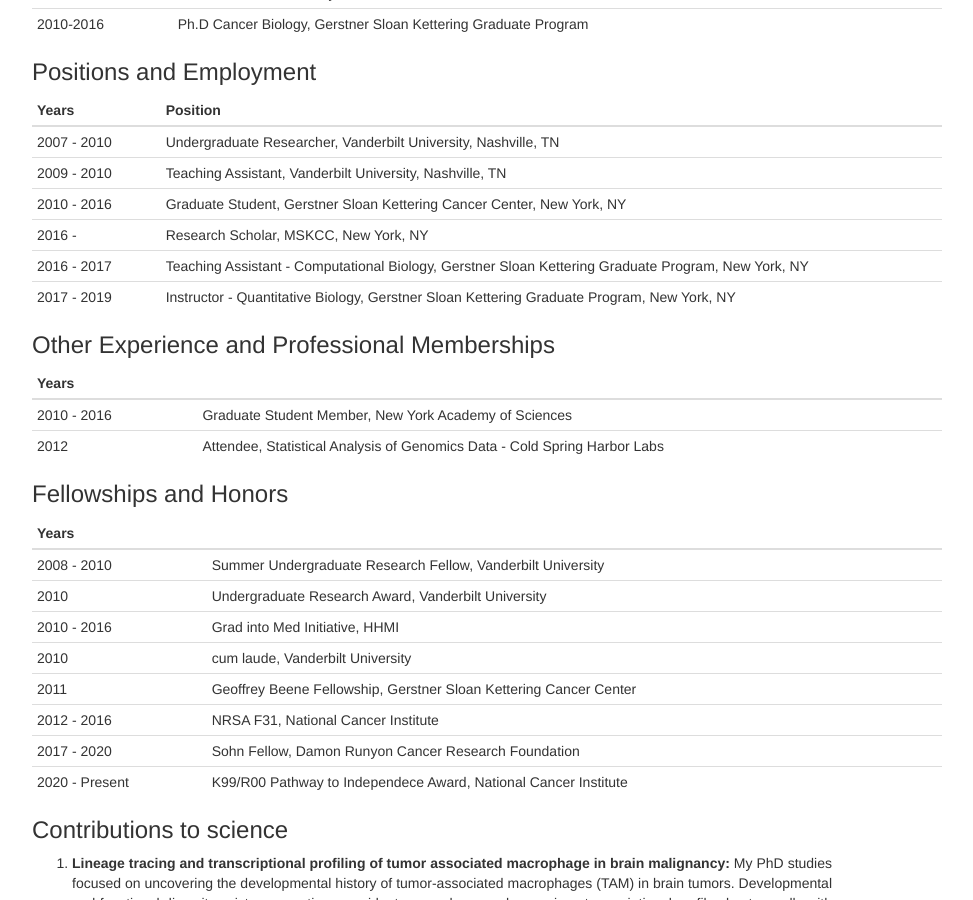
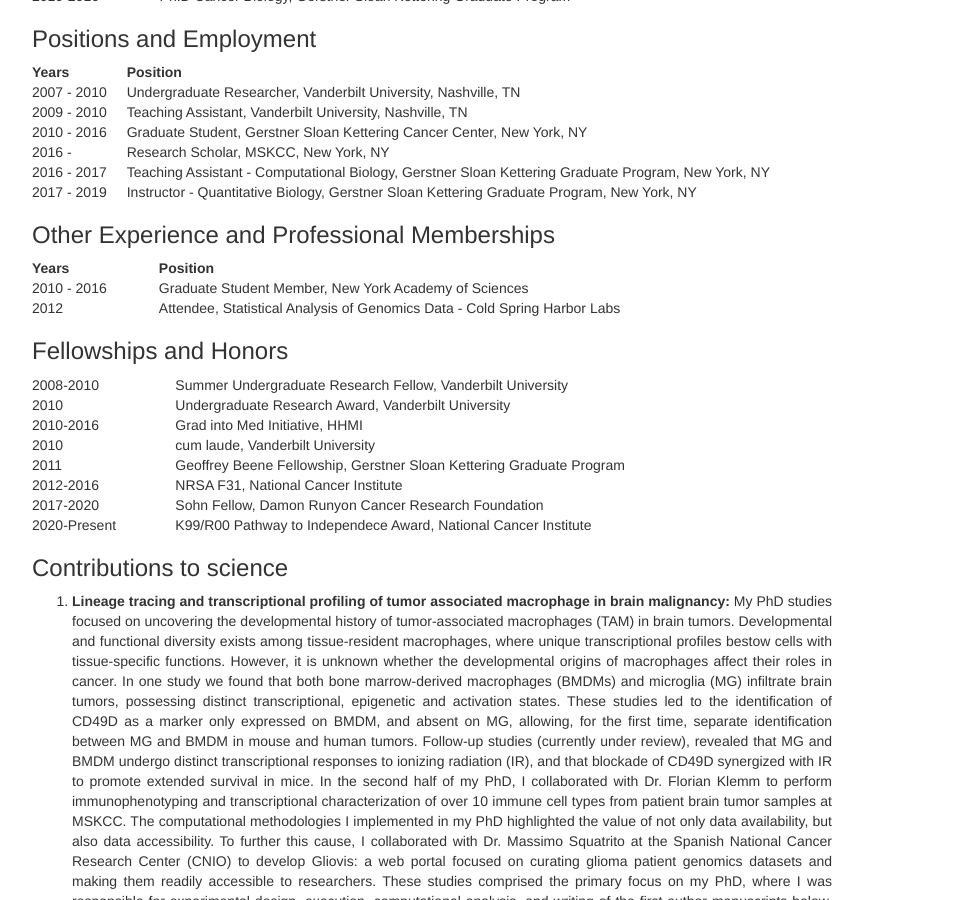
Before and after one commit to bowmanr/bowmanr.github.io, a Jekyll site: the page _pages/cv.html, which Jekyll copies as it is, in a window 1280 px wide and 900 px high, scrolled down 759 px. Shown: the whole window, without its empty margins (153-1126 px from the left). Built offline with Jekyll 4.4.1, drawn with Linux system fonts in a browser that asks for light colours.

Commit message:
html version of tables

```diff
--- a/_pages/cv.html
+++ b/_pages/cv.html
@@ -377,138 +377,196 @@ My long-term goal is to lead an independent research group studying mechanisms d
 </div>
 <div id="education" class="section level3">
 <h3>Education</h3>
-<table>
-<thead>
-<tr class="header">
-<th>Years</th>
-<th>Degree</th>
+<table style="width:100%">
+<tr style="text-align:left">
+<th>
+Years
+</th>
+<th>
+Degree
+</th>
 </tr>
-</thead>
-<tbody>
-<tr class="odd">
-<td>2006-2010</td>
-<td>B.A. Vanderbilt University</td>
+<tr>
+<td>
+2006-2010
+</td>
+<td>
+B.A. Vanderbilt University
+</td>
 </tr>
-<tr class="even">
-<td>2010-2016</td>
-<td>Ph.D Cancer Biology, Gerstner Sloan Kettering Graduate Program</td>
+<tr>
+<td>
+2010-2016
+</td>
+<td>
+Ph.D Cancer Biology, Gerstner Sloan Kettering Graduate Program
+</td>
 </tr>
-</tbody>
 </table>
 </div>
 <div id="positions-and-employment" class="section level3">
 <h3>Positions and Employment</h3>
-<table>
-<colgroup>
-<col width="14%"></col>
-<col width="85%"></col>
-</colgroup>
-<thead>
-<tr class="header">
-<th>Years</th>
-<th>Position</th>
+<table style="width:100%">
+<tr style="text-align:left">
+<th>
+Years
+</th>
+<th>
+Position
+</th>
 </tr>
-</thead>
-<tbody>
-<tr class="odd">
-<td>2007 - 2010</td>
-<td>Undergraduate Researcher, Vanderbilt University, Nashville, TN</td>
+<tr>
+<td>
+2007 - 2010
+</td>
+<td>
+Undergraduate Researcher, Vanderbilt University, Nashville, TN
+</td>
 </tr>
-<tr class="even">
-<td>2009 - 2010</td>
-<td>Teaching Assistant, Vanderbilt University, Nashville, TN</td>
+<tr>
+<td>
+2009 - 2010
+</td>
+<td>
+Teaching Assistant, Vanderbilt University, Nashville, TN
+</td>
 </tr>
-<tr class="odd">
-<td>2010 - 2016</td>
-<td>Graduate Student, Gerstner Sloan Kettering Cancer Center, New York, NY</td>
+<tr>
+<td>
+2010 - 2016
+</td>
+<td>
+Graduate Student, Gerstner Sloan Kettering Cancer Center, New York, NY
+</td>
 </tr>
-<tr class="even">
-<td>2016 -</td>
-<td>Research Scholar, MSKCC, New York, NY</td>
+<tr>
+<td>
+2016 -
+</td>
+<td>
+Research Scholar, MSKCC, New York, NY
+</td>
 </tr>
-<tr class="odd">
-<td>2016 - 2017</td>
-<td>Teaching Assistant - Computational Biology, Gerstner Sloan Kettering Graduate Program, New York, NY</td>
+<tr>
+<td>
+2016 - 2017
+</td>
+<td>
+Teaching Assistant - Computational Biology, Gerstner Sloan Kettering Graduate Program, New York, NY
+</td>
 </tr>
-<tr class="even">
-<td>2017 - 2019</td>
-<td>Instructor - Quantitative Biology, Gerstner Sloan Kettering Graduate Program, New York, NY</td>
+<tr>
+<td>
+2017 - 2019
+</td>
+<td>
+Instructor - Quantitative Biology, Gerstner Sloan Kettering Graduate Program, New York, NY
+</td>
 </tr>
-</tbody>
 </table>
 </div>
 <div id="other-experience-and-professional-memberships" class="section level3">
 <h3>Other Experience and Professional Memberships</h3>
-<table>
-<colgroup>
-<col width="18%"></col>
-<col width="81%"></col>
-</colgroup>
-<thead>
-<tr class="header">
-<th>Years</th>
-<th></th>
+<table style="width:100%">
+<tr style="text-align:left">
+<th>
+Years
+</th>
+<th>
+Position
+</th>
 </tr>
-</thead>
-<tbody>
-<tr class="odd">
-<td>2010 - 2016</td>
-<td>Graduate Student Member, New York Academy of Sciences</td>
+<tr>
+<td>
+2010 - 2016
+</td>
+<td>
+Graduate Student Member, New York Academy of Sciences
+</td>
 </tr>
-<tr class="even">
-<td>2012</td>
-<td>Attendee, Statistical Analysis of Genomics Data - Cold Spring Harbor Labs</td>
+<tr>
+<td>
+2012
+</td>
+<td>
+Attendee, Statistical Analysis of Genomics Data - Cold Spring Harbor Labs
+</td>
 </tr>
-</tbody>
 </table>
 </div>
 <div id="fellowships-and-honors" class="section level3">
 <h3>Fellowships and Honors</h3>
-<table>
-<colgroup>
-<col width="19%"></col>
-<col width="80%"></col>
-</colgroup>
-<thead>
-<tr class="header">
-<th>Years</th>
-<th></th>
+<table style="width:100%">
+<tr style="text-align:left">
+<th>
+</tdh>
+<th>
+</th>
 </tr>
-</thead>
-<tbody>
-<tr class="odd">
-<td>2008 - 2010</td>
-<td>Summer Undergraduate Research Fellow, Vanderbilt University</td>
+<tr>
+<td>
+2008-2010
+</td>
+<td>
+Summer Undergraduate Research Fellow, Vanderbilt University
+</td>
 </tr>
-<tr class="even">
-<td>2010</td>
-<td>Undergraduate Research Award, Vanderbilt University</td>
+<tr>
+<td>
+2010
+</td>
+<td>
+Undergraduate Research Award, Vanderbilt University
+</td>
 </tr>
-<tr class="odd">
-<td>2010 - 2016</td>
-<td>Grad into Med Initiative, HHMI</td>
+<tr>
+<td>
+2010-2016
+</td>
+<td>
+Grad into Med Initiative, HHMI
+</td>
 </tr>
-<tr class="even">
-<td>2010</td>
-<td>cum laude, Vanderbilt University</td>
+<tr>
+<td>
+2010
+</td>
+<td>
+cum laude, Vanderbilt University
+</td>
 </tr>
-<tr class="odd">
-<td>2011</td>
-<td>Geoffrey Beene Fellowship, Gerstner Sloan Kettering Cancer Center</td>
+<tr>
+<td>
+2011
+</td>
+<td>
+Geoffrey Beene Fellowship, Gerstner Sloan Kettering Graduate Program
+</td>
 </tr>
-<tr class="even">
-<td>2012 - 2016</td>
-<td>NRSA F31, National Cancer Institute</td>
+<tr>
+<td>
+2012-2016
+</td>
+<td>
+NRSA F31, National Cancer Institute
+</td>
 </tr>
-<tr class="odd">
-<td>2017 - 2020</td>
-<td>Sohn Fellow, Damon Runyon Cancer Research Foundation</td>
+<tr>
+<td>
+2017-2020
+</td>
+<td>
+Sohn Fellow, Damon Runyon Cancer Research Foundation
+</td>
 </tr>
-<tr class="even">
-<td>2020 - Present</td>
-<td>K99/R00 Pathway to Independece Award, National Cancer Institute</td>
+<tr>
+<td>
+2020-Present
+</td>
+<td>
+K99/R00 Pathway to Independece Award, National Cancer Institute
+</td>
 </tr>
-</tbody>
 </table>
 </div>
 <div id="contributions-to-science" class="section level3">
```
Also changed, not shown: _pages/cv.md (+96 -31 lines).
